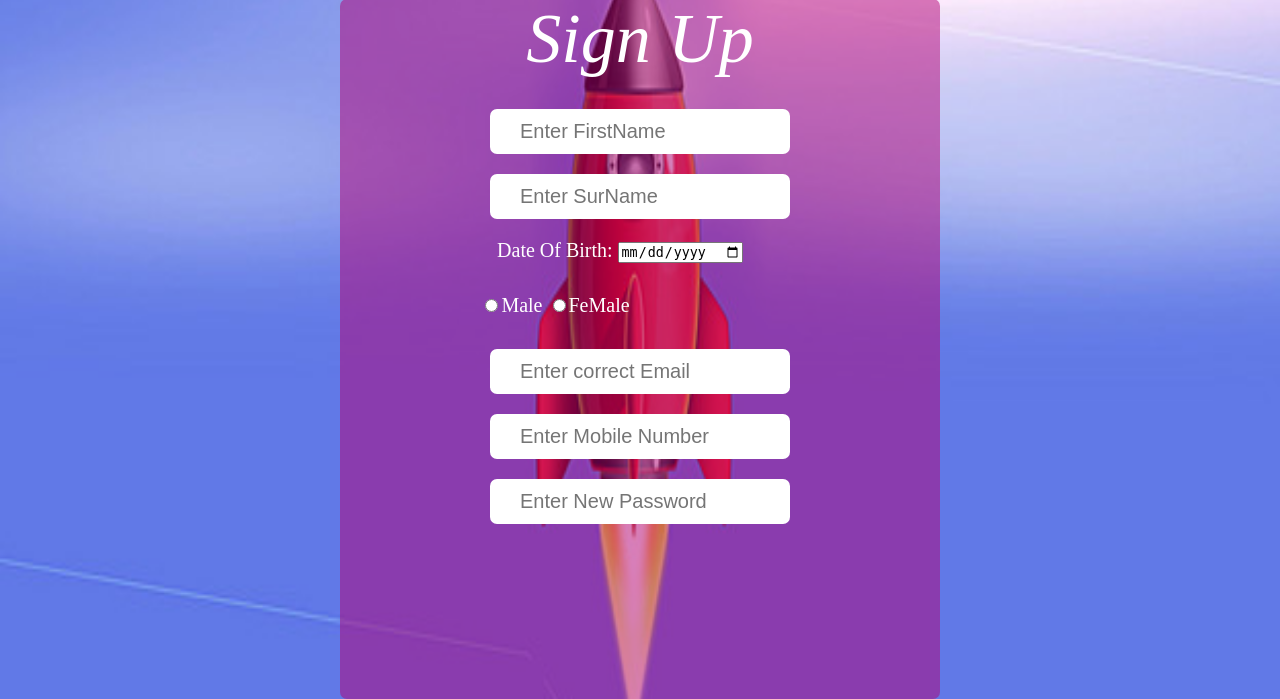
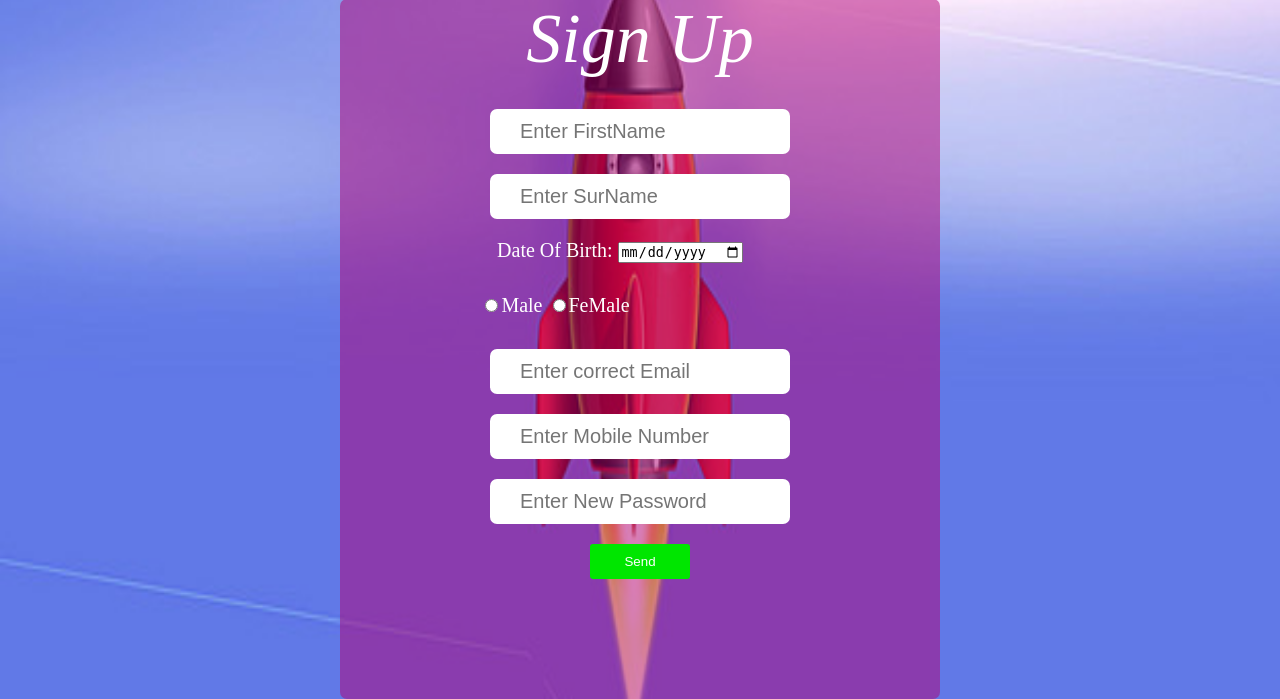
Before and after one commit to haseebghafoor/loginform, a PHP site: page /signup.php in a window 1280 px wide. Shown: the part 121-820 px from the top of the page. Run offline with PHP 8.4, Linux system fonts and the light colour scheme.

Commit message:
add send button and also do css operations

```diff
--- a/signup.php
+++ b/signup.php
@@ -30,6 +30,9 @@
               <div>
                 <input type="text" name="password" placeholder="Enter New Password">
             </div>
+            <div>
+                <input type="submit" name="submit" value="Send" class="btnsignin">
+            </div>
 
     	</form>
        </div>
--- a/style2.css
+++ b/style2.css
@@ -56,3 +56,11 @@ height: 45px;
 	padding-left: 130px;
 	border: none;
 }
+.btnsignin{
+	height: 35px;
+	width: 100px;
+	color: #fff;
+	background-color: #00e600;
+	border: none;
+	border-radius: 3px;
+}
```
